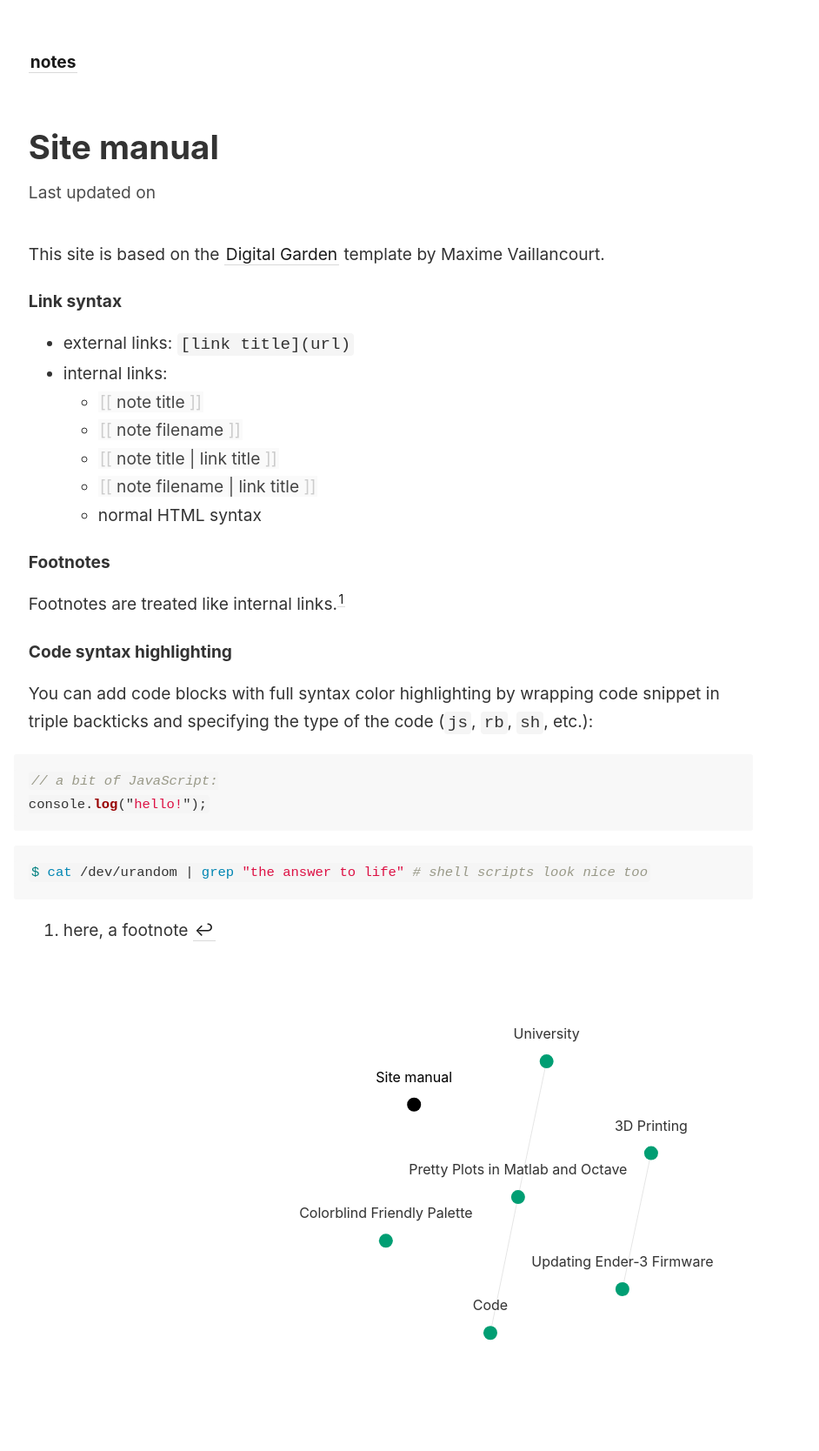
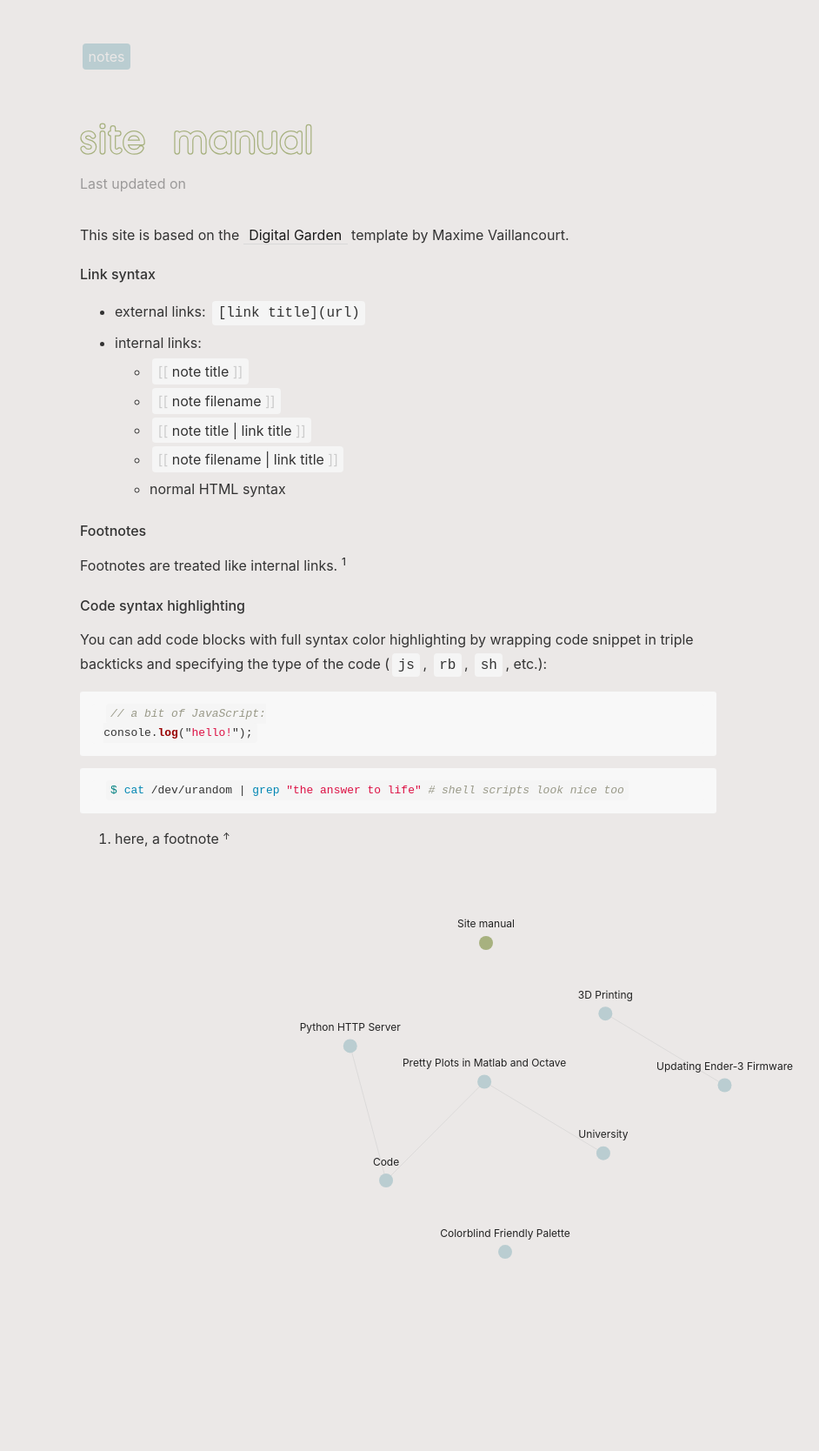
Before and after one commit to tusindfryd/notes, a Jekyll site: the page built from _notes/manual.md, in a window 1280 px wide. Shown: the whole page at 87% size, without its empty margins (44-986 px from the left). Built offline with Jekyll 4.4.1, drawn with Linux system fonts in a browser that asks for light colours; after the commit the page ends 1544 px from its top, so only the background shows below that.

Commit message:
style changes + new note

```diff
--- a/_includes/notes_graph.html
+++ b/_includes/notes_graph.html
@@ -6,20 +6,18 @@
 
   .nodes circle {
     cursor: pointer;
-    fill: #009e73;
+    fill: #BACDD1;
     transition: all 0.15s ease-out;
   }
 
-  .text text {
+  .text text, .text [active] {
     cursor: pointer;
-    fill: #333;
-    text-shadow: -1px -1px 0 #fafafabb, 1px -1px 0 #fafafabb, -1px 1px 0 #fafafabb, 1px 1px 0 #fafafabb;
+    fill: #222;
   }
 
-  .nodes [active],
-  .text [active] {
+  .nodes [active] {
     cursor: pointer;
-    fill: black;
+    fill: #A7B17F;
   }
 
   .inactive {
@@ -48,9 +46,9 @@
     const MAX_NODE_SIZE = 12;
     const ACTIVE_RADIUS_FACTOR = 1.5;
     const STROKE = 1;
-    const FONT_SIZE = 16;
+    const FONT_SIZE = 12;
     const TICKS = 200;
-    const FONT_BASELINE = 40;
+    const FONT_BASELINE = 30;
     const MAX_LABEL_LENGTH = 50;
 
     const graphData = {% include notes_graph.json %}
--- a/_sass/_code.scss
+++ b/_sass/_code.scss
@@ -5,7 +5,7 @@
   font-size: 1em;
   font-size: 0.9em;
   overflow: auto;
-  margin: 1em -1em;
+  margin: 1em 0;
 }
 
 div.highlight {
--- a/_sass/_style.scss
+++ b/_sass/_style.scss
@@ -1,13 +1,36 @@
+@font-face {
+  font-family: Moon;
+  font-weight: bold;
+  src: url("assets/Moon2.0-Bold.otf") format("opentype");
+}
+
+@font-face {
+  font-family: Moon;
+  src: url("assets/Moon2.0-Regular.otf") format("opentype");
+}
+
+
 $color-primary: hsl(0, 0%, 10%);
 $color-text: hsl(0, 0%, 20%);
 $color-subtext: hsl(0, 0%, 30%);
 $color-border: hsl(0, 0%, 85%);
 $color-box-background: mix($color-primary, white, 4%);
 $border-radius: 4px;
-$font-family: -apple-system, BlinkMacSystemFont, Segoe UI, Helvetica, Arial,
-  sans-serif, Apple Color Emoji, Segoe UI Emoji, Segoe UI Symbol;
+$font-family: -apple-system, BlinkMacSystemFont, Segoe UI, Helvetica, Arial, sans-serif, Apple Color Emoji, Segoe UI Emoji, Segoe UI Symbol;
+
+h1 {
+  font-family: Moon;
+  text-stroke: 1.25px #a7b17f;
+  -webkit-text-stroke: 1.25px #a7b17f;
+  color: transparent;
+  font-size: 300%;
+  letter-spacing: 2px;
+  text-transform: lowercase;
+  font-weight: 900!important;
+}
 
 body {
+  background-color: #EBE8E7;
   box-sizing: content-box;
   font-family: $font-family;
   margin: 0 auto;
@@ -17,13 +40,10 @@ body {
   color: $color-text;
   font-size: 1rem;
   max-width: 63em;
-
-  @media (min-width: 820px) {
-    font-size: 1.2rem;
-  }
 }
 
 time {
+  opacity: 0.5;
   display: block;
   color: $color-subtext;
   margin: 0.5em 0 1em;
@@ -73,17 +93,20 @@ h6 {
   line-height: 1.3;
   margin-bottom: 0;
   padding-bottom: 0;
+  font-weight: 500;
 }
 
 a {
+  padding: 0em 0.4em;
   transition: background 300ms;
-  padding: 0 0.1em;
   text-decoration: none;
   border-bottom: 1px solid $color-border;
   color: $color-primary;
   &:hover {
-    color: black !important;
+    color: #222 !important;
     background: #fffaf1;
+    padding: 0em 0.4em;
+  border-radius: 4px;
   }
   &:after {
     position: relative;
@@ -98,9 +121,28 @@ a {
   }
 }
 
+blockquote a:hover {
+  background: none;
+}
+
 *:focus {
-  background: #ffe8bc !important;
-  color: black !important;
+  background: #F2EBD7 !important;
+  color: #222 !important;
+}
+
+.footnote {
+  border: none!important;
+}
+
+a.reversefootnote:before {
+  content: '↑';
+  font-size: 10px;
+  vertical-align: text-bottom;
+}
+
+a.reversefootnote {
+  font-size: 0px;
+  border: none!important;
 }
 
 nav {
@@ -126,20 +168,63 @@ nav {
   border-radius: $border-radius;
 }
 
+code, .invalid-link {
+  background: #f5f5f5;
+  padding: 0.3em 0.4em;
+  margin: 0.1em 0.2em;
+  border-radius: 4px;
+}
+nav a.internal-link, nav a.internal-link:focus, nav a.internal-link:hover {
+  font-weight: 100;
+  background: #BACDD1;
+  color: #EBE8E7;
+  padding: 0.3em 0.4em;
+  margin: 0.1em 0.2em;
+  border-radius: 4px;
+  border: none;
+}
+
+::-moz-selection {
+  color: #EBE8E7;
+  background: #a7b17f;
+}
+
+::selection {
+  color: #EBE8E7;
+  background: #a7b17f;
+}
+
+
 code {
-  background: #f5f5f5;
-  padding: 0.1em 0.2em;
-  border-radius: 4px;
+  font-weight: 500;
 }
 
 .invalid-link {
-  color: #444444;
   cursor: help;
-  background: #fafafa;
-  padding: 0 0.1em;
 }
 
 .invalid-link-brackets {
   color: #ccc;
   cursor: help;
 }
+
+ul {
+  line-height: 210%;
+}
+
+::-webkit-scrollbar {
+  width: 5px;
+}
+
+::-webkit-scrollbar-track {
+  background: #EBE8E7;
+}
+
+::-webkit-scrollbar-thumb {
+  background: #222;
+  border-radius: 10px;
+}
+
+::-webkit-scrollbar-thumb:hover {
+  background: #BACDD1;
+}
```
Also changed, not shown: _notes/colorblind-friendly-palette.md (+1 -0 lines), _notes/python-http-server.md (added, +11 -0 lines), assets/Moon2.0-Bold.otf (added), assets/Moon2.0-Regular.otf (added), assets/image.jpg (deleted).
